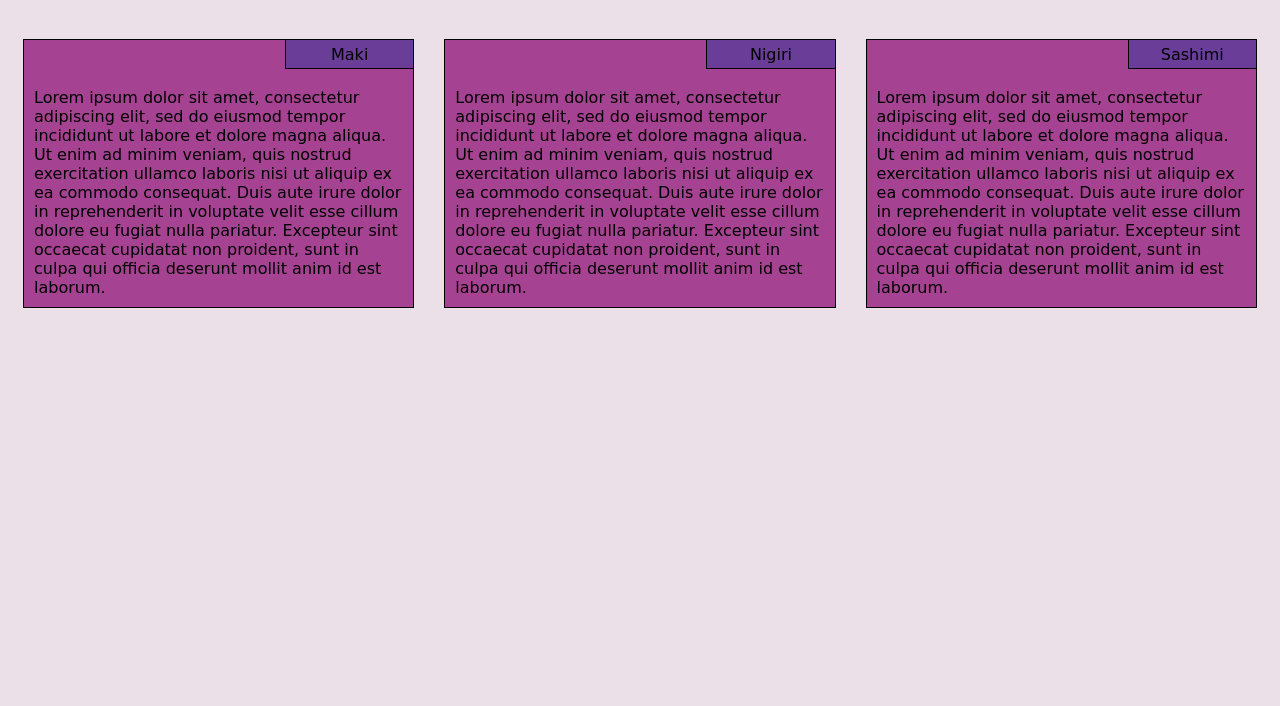
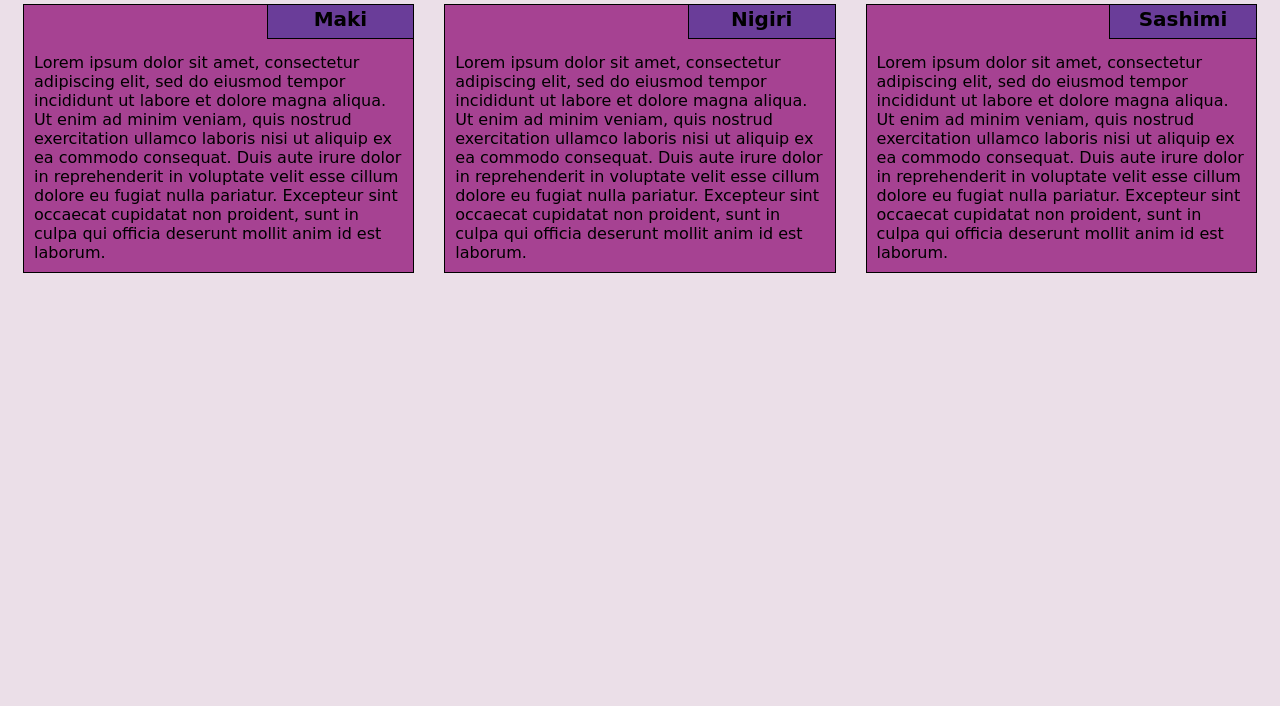
Before and after one commit to Teimuraz-Jalayev/Coursera-test, a plain HTML site: page mod2_solution/index.html in a window 1280 px wide. Shown: the part 94-800 px from the top of the page. Drawn offline with Linux system fonts and the light colour scheme.

Commit message:
Module 2 solution

```diff
--- a/mod2_solution/css/style.css
+++ b/mod2_solution/css/style.css
@@ -1,6 +1,6 @@
 * { box-sizing: border-box; font-family: cursive;}
 body { background-color: #ebdfe8; }
-h1 { margin-bottom: 40px ; margin-top: 40px; text-align: center;}
+h1 { margin-bottom: 30px ; margin-top: 20px; text-align: center; font-size: 175%; font-weight: 900;}
 .row { width: 100%; }
   p {
   	background-color: #a64292;
@@ -10,12 +10,14 @@ h1 { margin-bottom: 40px ; margin-top: 40px; text-align: center;}
     }
 span.title {
     position: relative; bottom: 11px; left: 11px;
-    padding: 5px;
+    font-size: 125%;
+    font-weight: bold;
+    padding: 2px;
     border: 1px solid black;
     background-color: #6a3d99;
-    width: 35%;
+    width: 40%;
     text-align: center;
-    height: 30px;
+    height: 35px;
     float: right;
 	    }
 @media (min-width: 992px) {
```
Also changed, not shown: site/index.html (+1 -1 lines).
